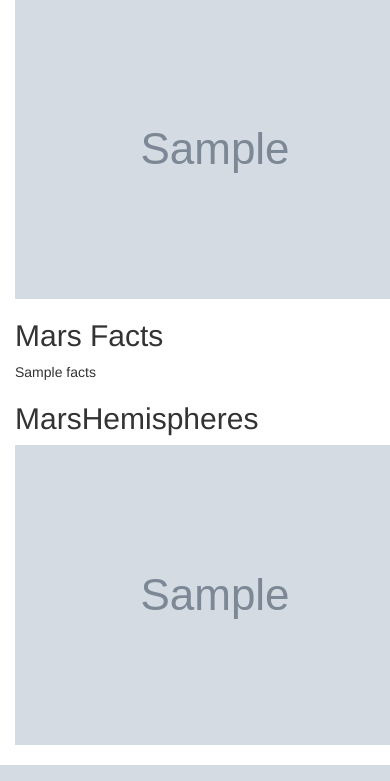
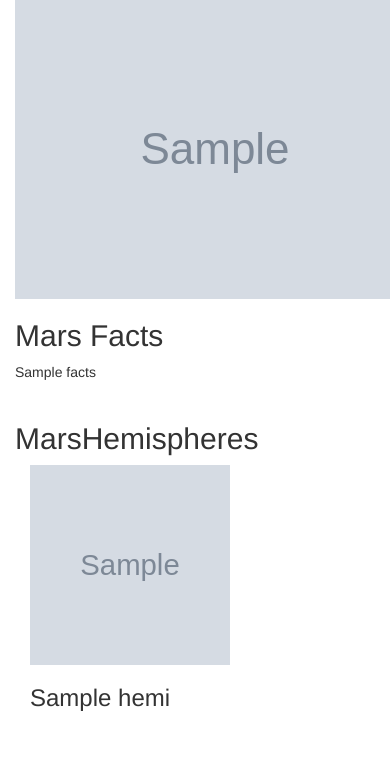
Before and after one commit to RachelFizel/web-scraping-challenge, a Flask app: page / in a window 390 px wide; the page is wider, and only the part inside the window is pictured. Shown: the part 423-1204 px from the top of that part. Run offline with Flask 2, Linux system fonts and the light colour scheme; grey boxes marked "Sample" are stand-in pictures; a database or web service that is not in the repository returns one stand-in record (values such as "Sample title"); some libraries are stand-ins or nearby versions.

Commit message:
fixed 4 hemisphere pictures

```diff
--- a/templates/index.html
+++ b/templates/index.html
@@ -43,16 +43,24 @@
       </div>
     </div>
 
+    <br>
+    <br>
+
     <!-- Featured Mars Hemispheres -->
-    <div class="row" id="mars-hemispheres">
-      <div class="col-md-12">
-        <h2 class="title">MarsHemispheres</h2>
-        <img src="{{mars.img_url}}" alt="Mars Hemispheres">
+    <h2 class="title">MarsHemispheres</h2>
+    <div class = "container">
+      <div class="row" id="mars-hemispheres">
+        {% for hemi in mars.hemisphers %}
+        <div class="col-md-3">
+          <img src="{{hemi.img_url}}" alt="Mars Hemispheres" style="width:200px;height:200px;">
+          <h3 class="heading">{{hemi.title}}</h3>
       </div>
+    {% endfor %}
+  </div>
+</div>
 
-
-      </div>
-    </div>
+<br>
+<br>
 
   </div>
 </body>
```
